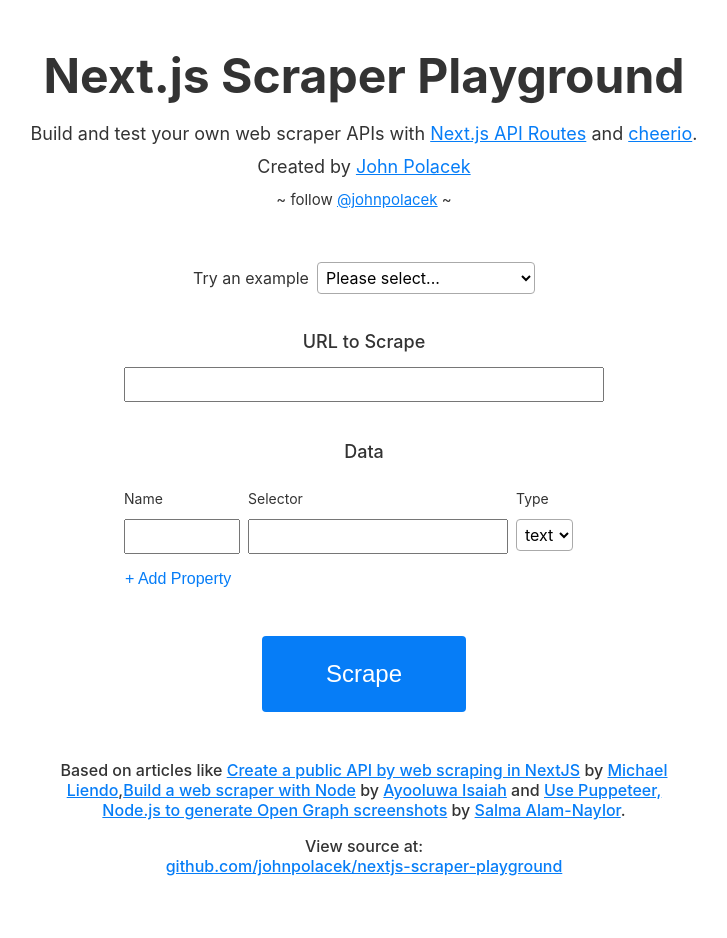
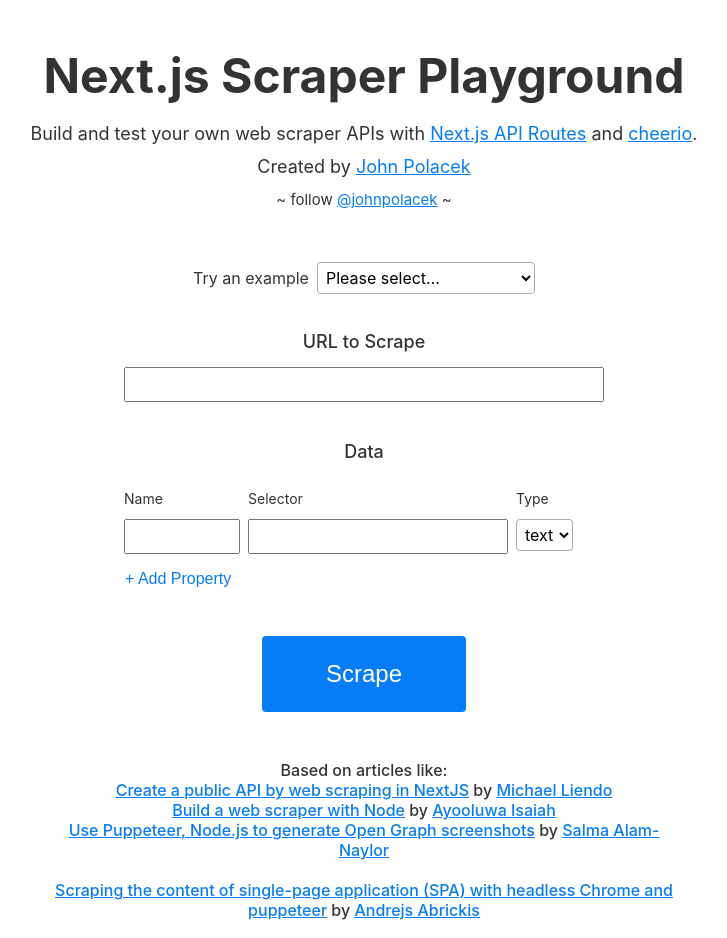
Before and after one commit to bigsmile000916/nextjs-scraper-playground, a Next.js app: page / in a window 1280 px wide. Shown: the top 938 px of the page, without its empty margins (276-1003 px from the left). Built offline with nearby package versions, Linux system fonts and the light colour scheme.

Commit message:
testing empty result with no cheerio init

```diff
--- a/pages/api/scrape.js
+++ b/pages/api/scrape.js
@@ -65,7 +65,7 @@
         return document.querySelector("body").innerHTML
       })
 
-      const $ = cheerio.load(html)
+      // const $ = cheerio.load(html)
 
       // create empty result set, assume all selectors will be of the same length
       let result = []
@@ -73,7 +73,7 @@
       //   result.push({})
       // }
 
-      console.log("testing empty result...")
+      console.log("testing empty result with no cheerio init...")
 
       // fill result set by parsing the html for each property selector
       // properties.forEach((property) => {
--- a/pages/index.js
+++ b/pages/index.js
@@ -25,19 +25,31 @@
 
     <footer>
       <p>
-        Based on articles like{" "}
+        Based on articles like: <br />
         <a href="https://dev.to/mtliendo/create-a-public-api-by-web-scraping-in-nextjs-2f5n">
           Create a public API by web scraping in NextJS
         </a>{" "}
-        by <a href="https://twitter.com/mtliendo">Michael Liendo</a>,
+        by <a href="https://twitter.com/mtliendo">Michael Liendo</a> <br />
         <a href="https://pusher.com/tutorials/web-scraper-node/">
           Build a web scraper with Node
         </a>{" "}
-        by <a href="https://twitter.com/ayisaiah">Ayooluwa Isaiah</a> and{" "}
+        by <a href="https://twitter.com/ayisaiah">Ayooluwa Isaiah</a>
         <a href="https://www.contentful.com/blog/2021/03/17/puppeteer-node-open-graph-screenshot-for-socials/">
+          {" "}
+          <br />
           Use Puppeteer, Node.js to generate Open Graph screenshots
         </a>{" "}
-        by <a href="https://whitep4nth3r.com/">Salma Alam-Naylor</a>.
+        by <a href="https://whitep4nth3r.com/">Salma Alam-Naylor</a> <br />
+        <a href="https://www.contentful.com/blog/2021/03/17/puppeteer-node-open-graph-screenshot-for-socials/">
+          {" "}
+          <br />
+          Scraping the content of single-page application (SPA) with headless
+          Chrome and puppeteer
+        </a>{" "}
+        by <a href="https://twitter.com/andrejsabrickis">
+          Andrejs Abrickis
+        </a>{" "}
+        <br />
       </p>
       <p>
         View source at: <br />
```
